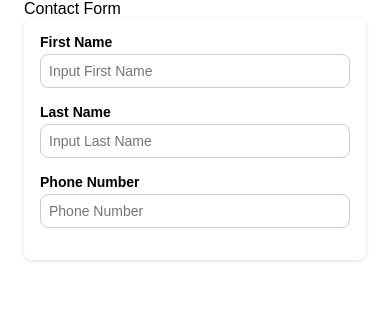
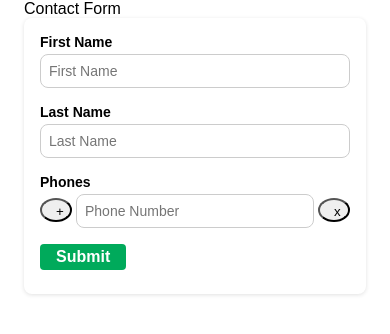
Before and after one commit to nickomarsellino/contact-app, a React (Create React App) app: page /contact/add in a window 390 px wide. Shown: the top 334 px of the page. Built offline with nearby package versions, Linux system fonts and the light colour scheme.

Commit message:
add new phone number form

```diff
--- a/package.json
+++ b/package.json
@@ -13,6 +13,7 @@
     "@types/node": "^16.7.13",
     "@types/react": "^18.0.0",
     "@types/react-dom": "^18.0.0",
+    "formik": "^2.4.5",
     "graphql": "^16.8.1",
     "netlify-cli": "^17.5.2",
     "react": "^18.2.0",
--- a/src/App.tsx
+++ b/src/App.tsx
@@ -1,9 +1,15 @@
 import React, { Suspense, lazy, useMemo } from "react";
 import { Routes, Route, BrowserRouter } from "react-router-dom";
+import { ApolloClient, InMemoryCache, ApolloProvider } from "@apollo/client";
 
 import "./App.css";
 
 import AppRoutes from "./configs/routes";
+
+const client = new ApolloClient({
+  uri: "https://wpe-hiring.tokopedia.net/graphql",
+  cache: new InMemoryCache(),
+});
 
 // templates
 const MainTemplate = lazy(() => import("./components/MainTemplate"));
@@ -13,10 +19,14 @@ const AppContent = () => {
   const renderContent = () => {
     return (
       <Routes>
-      {appRouteMemo.map((route) => (
-        <Route key={route.id} path={route.path} element={<route.component />} />
-      ))}
-    </Routes>
+        {appRouteMemo.map((route) => (
+          <Route
+            key={route.id}
+            path={route.path}
+            element={<route.component />}
+          />
+        ))}
+      </Routes>
     );
   };
 
@@ -31,7 +41,9 @@ const App = () => {
   return (
     <>
       <BrowserRouter>
+        <ApolloProvider client={client}>
           <AppContent />
+        </ApolloProvider>
       </BrowserRouter>
     </>
   );
--- a/src/components/Button/index.tsx
+++ b/src/components/Button/index.tsx
@@ -5,6 +5,7 @@ import { MouseEventHandler } from 'react';
 import { css } from '@emotion/react'
 
 interface ButtonProps {
+  type?: string
   textButton?: string;
   colorButton?: string;
   onClickButton?: MouseEventHandler<HTMLButtonElement>;
@@ -24,7 +25,7 @@ const redColor = css`
 
 
 const Button: React.FC<ButtonProps> = ({
-  textButton, colorButton, onClickButton
+  textButton, colorButton, type, onClickButton
 }) => {
   const ButtonType = styled.button`
   ${colorButton === 'red' ? redColor : greenColor};
@@ -39,7 +40,7 @@ const Button: React.FC<ButtonProps> = ({
   margin-bottom: 8px;
   cursor: pointer;
 `
-  return <ButtonType onClick={onClickButton}>{textButton}</ButtonType>;
+  return <ButtonType  onClick={onClickButton}>{textButton}</ButtonType>;
 };
 
 export default Button;
--- a/src/components/ContactCard/index.tsx
+++ b/src/components/ContactCard/index.tsx
@@ -7,9 +7,15 @@ import { ReactComponent as TrashIcon } from "../../assets/image/trash.svg";
 import { ReactComponent as FavoriteIcon } from "../../assets/image/icon-fav.svg";
 import { ReactComponent as FavoriteIconActive } from "../../assets/image/icon-fav-active.svg";
 
+
+interface UserData {
+  first_name?: string;
+  last_name?: string;
+  // Add other properties if available in your data object
+}
+
 interface ContactCardProps {
-  userName?: string;
-  userPhoneNumber?: string;
+  itemData?: UserData;
   userFavoriteActive?: boolean;
 }
 
@@ -99,11 +105,8 @@ const handleOnClick = () => {
   console.log("Div clicked!");
 };
 
-const ContactCard: React.FC<ContactCardProps> = ({
-  userName,
-  userPhoneNumber,
-  userFavoriteActive,
-}) => {
+const ContactCard: React.FC<ContactCardProps> = ({ itemData, userFavoriteActive }) => {
+  const userName = itemData ? `${itemData.first_name} ${itemData.last_name}` : 'Unknown';
   return (
     <ContactCardComponent>
       <ContentWrapper>
@@ -116,7 +119,7 @@ const ContactCard: React.FC<ContactCardProps> = ({
           </ContactProfile>
           <div>
             <ContactName>{userName}</ContactName>
-            <ContactPhone>{userPhoneNumber}</ContactPhone>
+            {/* <ContactPhone>{userPhoneNumber}</ContactPhone> */}
           </div>
         </ContactContent>
         {/* <ContactActionButton color="rgb(243, 104, 25)"><StyledTrashIcon/></ContactActionButton> */}
--- a/src/components/InputForm/index.tsx
+++ b/src/components/InputForm/index.tsx
@@ -6,12 +6,14 @@ interface InputFormProps {
   label?: string;
   width?: string;
   placeholder?: string;
+  name?: string;
   onChange?: Function;
 }
 
 const InputForm: React.FC<InputFormProps> = ({
   label,
   placeholder,
+  name,
   width,
   onChange,
 }) => {
@@ -51,7 +53,8 @@ const InputForm: React.FC<InputFormProps> = ({
     <InputFormComponent>
       <Label>{label}</Label>
       <Input
-        id="test"
+        name={name}
+        id={name}
         type="text"
         placeholder={placeholder}
         autoComplete="off"
--- a/src/pages/ContactForm/index.tsx
+++ b/src/pages/ContactForm/index.tsx
@@ -1,28 +1,177 @@
-import { InputForm } from "../../components";
+import { Formik, Field, FieldArray, Form, ErrorMessage } from "formik";
+import { Button } from "../../components";
 import styled from "@emotion/styled";
 
 interface ContactFormProps {
   contactForm?: string;
 }
 
-const ContactCardComponent = styled("div")`
+const Input = styled("div")`
+  width: 100%;
+  display: flex;
+  flex-direction: column;
+
+  &.phones {
+    margin-right: 4px;
+    margin-left: 4px;
+  }
+
+  input {
+    display: block;
+    padding: 8px;
+    font-size: 14px;
+    border: 1px solid #ccc;
+    border-radius: 8px;
+    outline: none;
+    margin-bottom: 16px;
+
+    &:focus {
+      border: solid 1px rgb(0, 170, 91);
+    }
+  }
+`;
+
+const Label = styled.label`
+  font-weight: bold;
+  display: block;
+  font-size: 14px;
+  margin-bottom: 4px;
+`;
+
+const MultiplePhoneInput = styled.label`
+  display: flex;
+  align-items: baseline;
+
+  button {
+    border-radius: 50%;
+    width: 24px;
+    height: 24px;
+    padding: 4px 14px;
+  }
+`;
+
+const ContactFormComponent = styled("div")`
   box-shadow: rgba(0, 0, 0, 0.12) 0px 1px 4px;
   padding: 16px;
   border-radius: 8px;
   overflow: hidden;
   margin-bottom: 16px;
   transition: transform 0.3s ease;
+  max-width: 50%;
+  margin: auto;
+  @media (max-width: 1024px) {
+    max-width: initial;
+  }
+`;
+
+const ButtonType = styled.button`
+  background-color: rgb(0, 170, 91);
+  border-color: rgb(0, 170, 91);
+  color: white;
+  font-weight: 800;
+  font-size: 16px;
+  padding: 4px 16px;
+  border: 0;
+  display: flex;
+  justify-content: center;
+  align-items: center;
+  border-radius: 4px;
+  margin-bottom: 8px;
+  cursor: pointer;
 `;
 
 const ContactForm = ({ contactForm = "Contact Form" }: ContactFormProps) => {
+  const initialValues = {
+    first_name: "",
+    last_name: "",
+    phones: [""], // Initial phone array with one empty string
+  };
+
+  const handleSubmit = (values: typeof initialValues) => {
+    alert(JSON.stringify(values, null, 2));
+  };
+
   return (
     <div>
       {contactForm}
-      <ContactCardComponent>
-        <InputForm label="First Name" placeholder="Input First Name" />
-        <InputForm label="Last Name" placeholder="Input Last Name" />
-        <InputForm label="Phone Number" placeholder="Phone Number" />
-      </ContactCardComponent>
+      <ContactFormComponent>
+        <Formik
+          initialValues={initialValues}
+          validationSchema={null}
+          onSubmit={handleSubmit}
+        >
+          {({ values }) => (
+            <Form>
+              <Input>
+                <Label htmlFor="first_name">First Name</Label>
+                <Field
+                  id="first_name"
+                  name="first_name"
+                  placeholder="First Name"
+                />
+                <ErrorMessage name="first_name" component="div" />
+              </Input>
+
+              <Input>
+                <Label htmlFor="last_name">Last Name</Label>
+                <Field
+                  id="last_name"
+                  name="last_name"
+                  placeholder="Last Name"
+                />
+                <ErrorMessage name="last_name" component="div" />
+              </Input>
+
+              <div>
+                <Label htmlFor="phones">Phones</Label>
+                <FieldArray name="phones">
+                  {({ push, remove }) => (
+                    <div>
+                      {values.phones && values.phones.length > 0 ? (
+                        <>
+                          {values.phones.map((phone, index) => (
+                            <MultiplePhoneInput key={index}>
+                              <button type="button" onClick={() => push("")}>
+                                +
+                              </button>
+                              {/* <Button
+                                textButton="+"
+                                type="button"
+                                onClickButton={() => remove(index)}
+                              /> */}
+                              <Input className="phones">
+                                <Field
+                                  name={`phones.${index}`}
+                                  placeholder="Phone Number"
+                                />
+                              </Input>
+                              <button type="button"  onClick={() => remove(index)}>
+                                x
+                              </button>
+                              {/* <Button
+                                colorButton="red"
+                                textButton="x"
+                                type="button"
+                                onClickButton={() => push("")}
+                              /> */}
+                            </MultiplePhoneInput>
+                          ))}
+                        </>
+                      ) : (
+                        <button type="button" onClick={() => push("")}>
+                          Add Phone
+                        </button>
+                      )}
+                    </div>
+                  )}
+                </FieldArray>
+                <ErrorMessage name="phones" component="div" />
+              </div>
+              <ButtonType type="submit">Submit</ButtonType>
+            </Form>
+          )}
+        </Formik>
+      </ContactFormComponent>
     </div>
   );
 };
--- a/src/pages/ContactList/index.tsx
+++ b/src/pages/ContactList/index.tsx
@@ -1,3 +1,5 @@
+import { useQuery, gql } from "@apollo/client";
+
 import {
   Button,
   ContactList as ContactListComponent,
@@ -8,22 +10,54 @@ interface ContactListProps {
   contactList?: string;
 }
 
+// Add New Data
+const GET_LIST_CONTACT = gql`
+  query GetContactList(
+    $distinct_on: [contact_select_column!]
+    $limit: Int
+    $offset: Int
+    $order_by: [contact_order_by!]
+    $where: contact_bool_exp
+  ) {
+    contact(
+      distinct_on: $distinct_on
+      limit: $limit
+      offset: $offset
+      order_by: $order_by
+      where: $where
+    ) {
+      created_at
+      first_name
+      id
+      last_name
+      phones {
+        number
+      }
+    }
+  }
+`;
+
 
 const onClickButton = () => {
-  window.location.href = '/contact/add';
-}
+  window.location.href = "/contact/add";
+};
 
 const ContactList = ({
   contactList = "contact-list-compnent",
 }: ContactListProps) => {
+  const { loading, error, data } = useQuery(GET_LIST_CONTACT);
+
+  if (loading) return <p>Loading...</p>;
+  if (error) return <p>Error : {error.message}</p>;
+
   return (
     <div>
       {contactList}
-      <Button textButton="Add Contact" onClickButton={onClickButton}/>
+      <Button textButton="Add Contact" onClickButton={onClickButton} />
       {/* <Button colorButton="red" textButton="Delete Contact"/> */}
       <InputSearch />
       <div>
-        <ContactListComponent />
+        <ContactListComponent listData={data.contact}/>
       </div>
     </div>
   );
```
Also changed, not shown: src/components/ContactList/index.tsx (+7 -20 lines), 1 other file (tests, documents, lock files or other folders).
